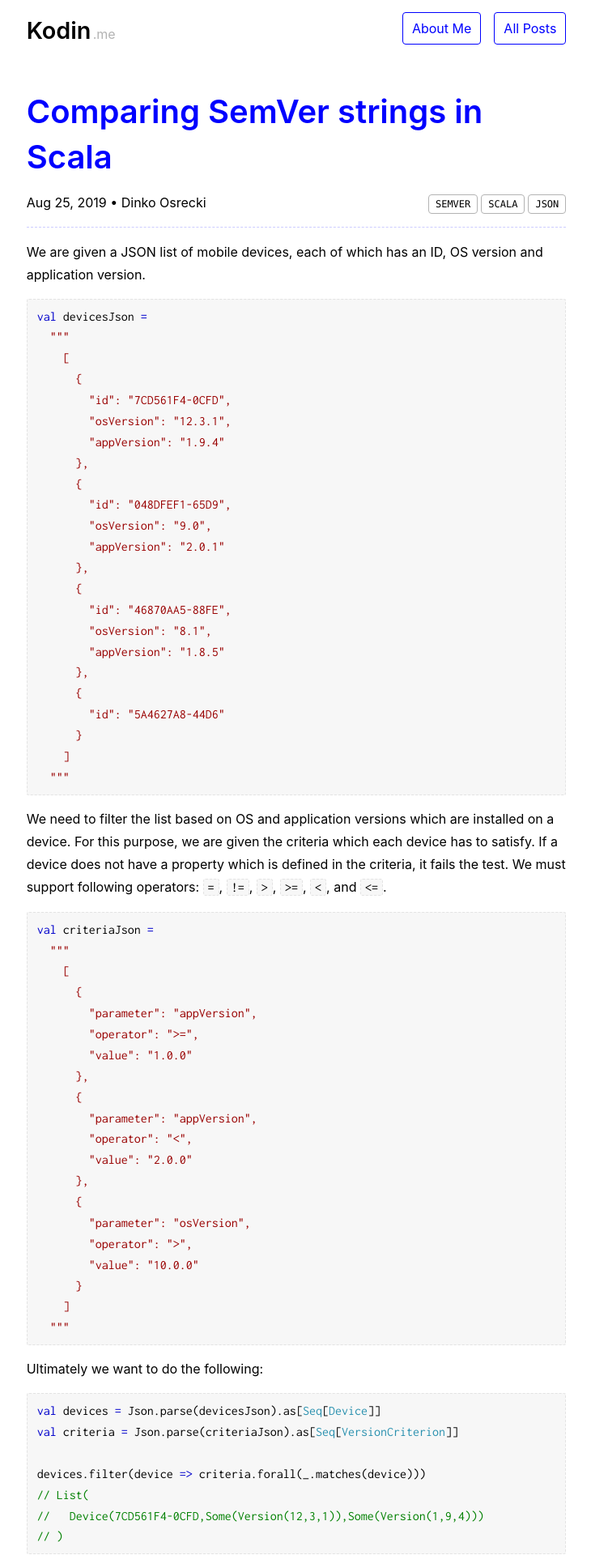
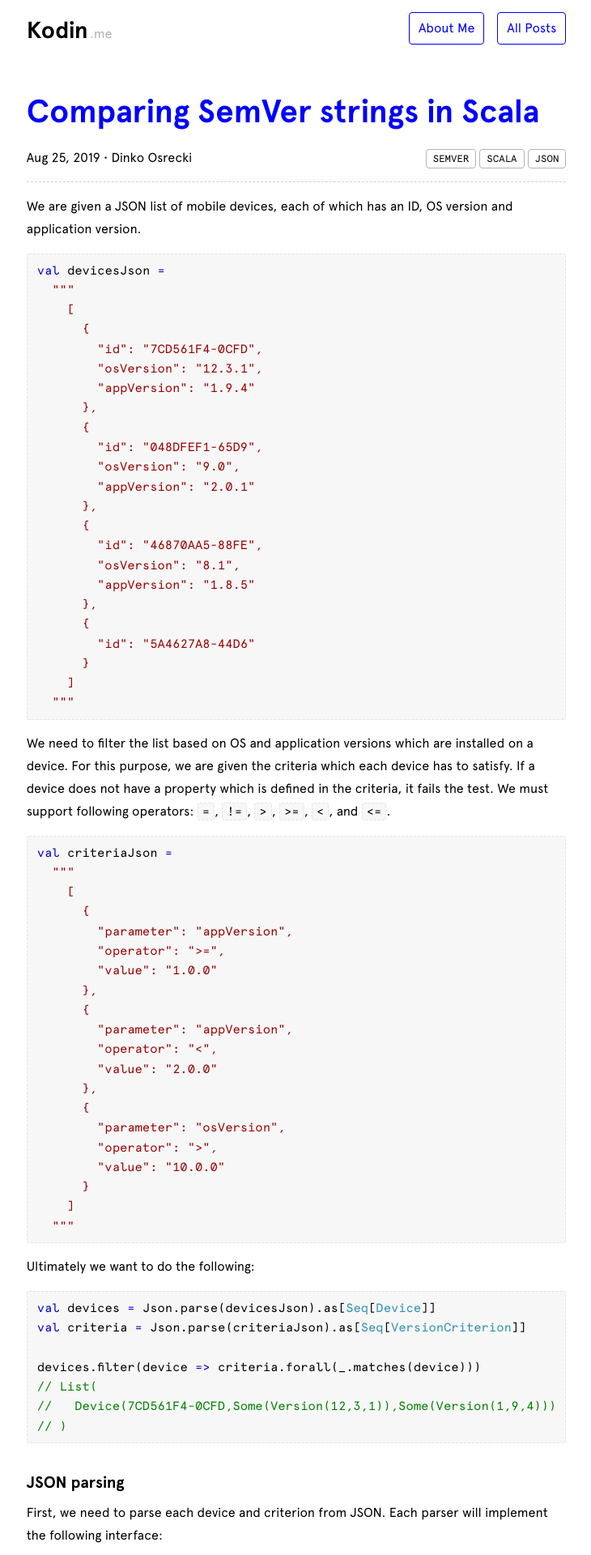
Before and after one commit to osrecki/osrecki.github.io, a Jekyll site: the page built from index.html, in a window 1280 px wide. Shown: the top 1920 px of the page at 81% size, without its empty margins (274-1004 px from the left). Built offline with Jekyll 4.4.1, drawn with Linux system fonts in a browser that asks for light colours; some of the changed text lies outside the part shown.

Commit message:
feat(blog): Add Apercu & Apercu Mono fonts

```diff
--- a/_sass/kodin.scss
+++ b/_sass/kodin.scss
@@ -1,5 +1,6 @@
 @charset "utf-8";
 
 @import
+  "kodin/apercu",
   "kodin/base",
   "kodin/syntax-highlighting";
--- /dev/null
+++ b/_sass/kodin/_apercu.scss
@@ -0,0 +1,28 @@
+@font-face {
+  font-family: 'Apercu';
+  font-style: normal;
+  font-weight: normal;
+  src: local('Apercu Regular'), url('../../assets/fonts/apercu/apercu-regular.woff') format('woff');
+}
+
+
+@font-face {
+  font-family: 'Apercu';
+  font-style: italic;
+  font-weight: normal;
+  src: local('Apercu Italic'), url('../../assets/fonts/apercu/apercu-italic.woff') format('woff');
+}
+
+@font-face {
+  font-family: 'Apercu';
+  font-style: normal;
+  font-weight: 600;
+  src: local('Apercu Bold'), url('../../assets/fonts/apercu/apercu-bold.woff') format('woff');
+}
+
+@font-face {
+  font-family: 'Apercu Mono';
+  font-style: normal;
+  font-weight: normal;
+  src: local('Apercu Mono'), url('../../assets/fonts/apercu/apercu-mono.woff') format('woff');
+}
--- a/_sass/kodin/_base.scss
+++ b/_sass/kodin/_base.scss
@@ -64,7 +64,8 @@
  */
 pre,
 code {
-  font-family: 'Inconsolata', monospace;
+  font-family: "Apercu Mono", "Inconsolata", "Courier New", monospace;
+  font-size: 15px;
   border: 1px dashed #E3E3E3;
   border-radius: 3px;
   background-color: #F7F7F7;
```
Also changed, not shown: assets/fonts/apercu/apercu-bold.woff (added), assets/fonts/apercu/apercu-italic.woff (added), assets/fonts/apercu/apercu-mono.woff (added), assets/fonts/apercu/apercu-regular.woff (added), 1 other file.
